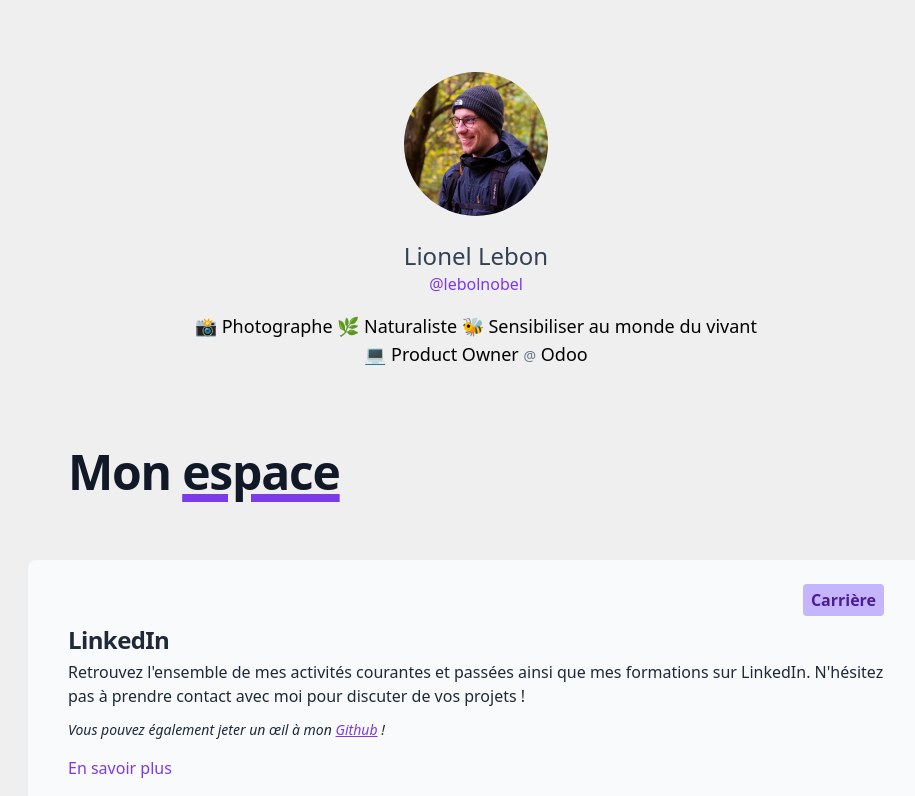
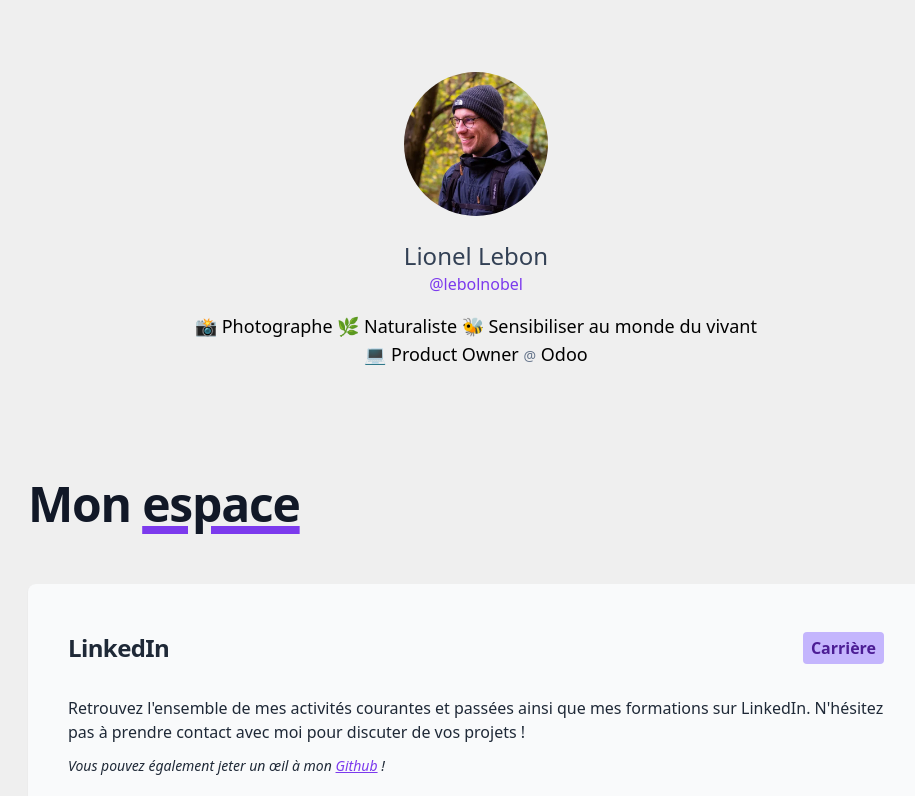
Before and after one commit to lebolnobel/lionellebon.eu, a React (Vite) app: page / in a window 1280 px wide. Shown: the top 796 px of the page, without its empty margins (164-1079 px from the left). Built offline with nearby package versions, Linux system fonts and the light colour scheme.

Commit message:
chore: change layout

```diff
--- a/index.html
+++ b/index.html
@@ -6,7 +6,10 @@
   <meta content="ie=edge" http-equiv="x-ua-compatible" />
   <meta content="width=device-width, initial-scale=1, maximum-scale=5, user-scalable=5, viewport-fit=cover"
     name="viewport" />
+
   <meta content="Lionel Lebon 📸 Photographe 🌿 Naturaliste 🐝 Sensibiliser au monde du vivant" name="description" />
+  <meta content="Lionel, Lebon, lebolnobel, photographe, naturaliste, natagora, engineer" name="keywords" />
+  <meta name="author" content="Lionel Lebon">
 
   <meta property="og:title" content="Lionel Lebon" />
   <meta property="og:description" content="📸 Photographe🌿 Naturaliste 🐝 Sensibiliser au monde du vivant" />
--- a/package.json
+++ b/package.json
@@ -9,9 +9,10 @@
     "check": "npm run lint && npm run tsc",
     "dev": "vite",
     "lint": "eslint . --ext ts,tsx --report-unused-disable-directives --max-warnings 0",
-    "preview": "vite preview --port 8080",
+    "preview": "vite preview --host --port 8080",
     "prepare": "husky",
-    "start": "vite",
+    "reset": "rm -rf node_modules/ && rm package-lock.json && npm i && npm audit fix",
+    "start": "vite --host",
     "tsc": "npx tsc",
     "watch-css": "npx tailwindcss -i ./src/styles/input.css -o ./src/styles/styles.css --watch"
   },
--- a/src/app/components/Activity.tsx
+++ b/src/app/components/Activity.tsx
@@ -13,25 +13,23 @@ export const Activity = (props: ActivityType): React.ReactNode => {
 
   return (
     <div className="text-gray-800 pt-6">
-      <div className="container max-w-4xl px-10 py-6 mx-auto rounded-lg shadow-sm bg-gray-50">
-        <div className="flex items-center justify-between">
-          {(date && <span className="text-sm text-gray-500">{date}</span>) ||
-            '\u00A0'}
+      <div className="container max-w-4xl px-10 pt-12 pb-6 mx-auto rounded-lg shadow-sm bg-gray-50">
+        <div className="flex flex-wrap items-center justify-between">
+          <div className="text-2xl font-bold hover:underline">
+            <a href={link}>{title}</a>
+          </div>
           {tag && (
             <span className="px-2 py-1 font-bold rounded bg-violet-300 text-violet-900">
               {tag}
             </span>
           )}
         </div>
-        <div className="mt-3">
-          <div className="text-2xl font-bold hover:underline">
-            <a href={link}>{title}</a>
-          </div>
-          <div className="mt-2">{content}</div>
-        </div>
+        <div className="mt-8 mb-2">{content}</div>
         <div className="flex items-center justify-between mt-4">
+          {(date && <span className="text-sm text-gray-500">{date}</span>) ||
+            '\u00A0'}
           <a href={link} className="hover:underline text-violet-600">
-            En savoir plus
+            En savoir plus →
           </a>
         </div>
       </div>
--- a/src/app/components/Footer.tsx
+++ b/src/app/components/Footer.tsx
@@ -2,7 +2,7 @@ import * as React from 'react';
 
 export const Footer = (): React.ReactNode => {
   return (
-    <div className="pt-6 text-center text-xs text-gray-900">
+    <div className="pt-12 text-center text-xs text-gray-900">
       Fait avec 🤍 par{' '}
       <a
         href="mailto:me [AT] lionellebon.eu"
--- a/src/app/components/Title.tsx
+++ b/src/app/components/Title.tsx
@@ -8,9 +8,9 @@ export const Title = (props: TitleType): React.ReactNode => {
   const { children } = props;
 
   return (
-    <div className="text-gray-800 pt-6">
-      <div className="container max-w-4xl px-10 py-6 mx-auto">
-        <h2 className="mb-4 text-4xl font-bold leading-none tracking-tight text-gray-900 md:text-5xl lg:text-5xl">
+    <div className="text-gray-800 pt-12">
+      <div className="container max-w-4xl py-8 mx-auto">
+        <h2 className="text-4xl font-bold leading-none tracking-tight text-gray-900 text-center md:text-left md:text-5xl lg:text-5xl">
           {children}
         </h2>
       </div>
--- a/src/styles/styles.css
+++ b/src/styles/styles.css
@@ -1,5 +1,113 @@
+*, ::before, ::after {
+  --tw-border-spacing-x: 0;
+  --tw-border-spacing-y: 0;
+  --tw-translate-x: 0;
+  --tw-translate-y: 0;
+  --tw-rotate: 0;
+  --tw-skew-x: 0;
+  --tw-skew-y: 0;
+  --tw-scale-x: 1;
+  --tw-scale-y: 1;
+  --tw-pan-x:  ;
+  --tw-pan-y:  ;
+  --tw-pinch-zoom:  ;
+  --tw-scroll-snap-strictness: proximity;
+  --tw-gradient-from-position:  ;
+  --tw-gradient-via-position:  ;
+  --tw-gradient-to-position:  ;
+  --tw-ordinal:  ;
+  --tw-slashed-zero:  ;
+  --tw-numeric-figure:  ;
+  --tw-numeric-spacing:  ;
+  --tw-numeric-fraction:  ;
+  --tw-ring-inset:  ;
+  --tw-ring-offset-width: 0px;
+  --tw-ring-offset-color: #fff;
+  --tw-ring-color: rgb(59 130 246 / 0.5);
+  --tw-ring-offset-shadow: 0 0 #0000;
+  --tw-ring-shadow: 0 0 #0000;
+  --tw-shadow: 0 0 #0000;
+  --tw-shadow-colored: 0 0 #0000;
+  --tw-blur:  ;
+  --tw-brightness:  ;
+  --tw-contrast:  ;
+  --tw-grayscale:  ;
+  --tw-hue-rotate:  ;
+  --tw-invert:  ;
+  --tw-saturate:  ;
+  --tw-sepia:  ;
+  --tw-drop-shadow:  ;
+  --tw-backdrop-blur:  ;
+  --tw-backdrop-brightness:  ;
+  --tw-backdrop-contrast:  ;
+  --tw-backdrop-grayscale:  ;
+  --tw-backdrop-hue-rotate:  ;
+  --tw-backdrop-invert:  ;
+  --tw-backdrop-opacity:  ;
+  --tw-backdrop-saturate:  ;
+  --tw-backdrop-sepia:  ;
+  --tw-contain-size:  ;
+  --tw-contain-layout:  ;
+  --tw-contain-paint:  ;
+  --tw-contain-style:  ;
+}
+
+::backdrop {
+  --tw-border-spacing-x: 0;
+  --tw-border-spacing-y: 0;
+  --tw-translate-x: 0;
+  --tw-translate-y: 0;
+  --tw-rotate: 0;
+  --tw-skew-x: 0;
+  --tw-skew-y: 0;
+  --tw-scale-x: 1;
+  --tw-scale-y: 1;
+  --tw-pan-x:  ;
+  --tw-pan-y:  ;
+  --tw-pinch-zoom:  ;
+  --tw-scroll-snap-strictness: proximity;
+  --tw-gradient-from-position:  ;
+  --tw-gradient-via-position:  ;
+  --tw-gradient-to-position:  ;
+  --tw-ordinal:  ;
+  --tw-slashed-zero:  ;
+  --tw-numeric-figure:  ;
+  --tw-numeric-spacing:  ;
+  --tw-numeric-fraction:  ;
+  --tw-ring-inset:  ;
+  --tw-ring-offset-width: 0px;
+  --tw-ring-offset-color: #fff;
+  --tw-ring-color: rgb(59 130 246 / 0.5);
+  --tw-ring-offset-shadow: 0 0 #0000;
+  --tw-ring-shadow: 0 0 #0000;
+  --tw-shadow: 0 0 #0000;
+  --tw-shadow-colored: 0 0 #0000;
+  --tw-blur:  ;
+  --tw-brightness:  ;
+  --tw-contrast:  ;
+  --tw-grayscale:  ;
+  --tw-hue-rotate:  ;
+  --tw-invert:  ;
+  --tw-saturate:  ;
+  --tw-sepia:  ;
+  --tw-drop-shadow:  ;
+  --tw-backdrop-blur:  ;
+  --tw-backdrop-brightness:  ;
+  --tw-backdrop-contrast:  ;
+  --tw-backdrop-grayscale:  ;
+  --tw-backdrop-hue-rotate:  ;
+  --tw-backdrop-invert:  ;
+  --tw-backdrop-opacity:  ;
+  --tw-backdrop-saturate:  ;
+  --tw-backdrop-sepia:  ;
+  --tw-contain-size:  ;
+  --tw-contain-layout:  ;
+  --tw-contain-paint:  ;
+  --tw-contain-style:  ;
+}
+
 /*
-! tailwindcss v3.4.3 | MIT License | https://tailwindcss.com
+! tailwindcss v3.4.14 | MIT License | https://tailwindcss.com
 */
 
 /*
@@ -442,116 +550,8 @@ video {
 
 /* Make elements with the HTML hidden attribute stay hidden by default */
 
-[hidden] {
+[hidden]:where(:not([hidden="until-found"])) {
   display: none;
-}
-
-*, ::before, ::after {
-  --tw-border-spacing-x: 0;
-  --tw-border-spacing-y: 0;
-  --tw-translate-x: 0;
-  --tw-translate-y: 0;
-  --tw-rotate: 0;
-  --tw-skew-x: 0;
-  --tw-skew-y: 0;
-  --tw-scale-x: 1;
-  --tw-scale-y: 1;
-  --tw-pan-x:  ;
-  --tw-pan-y:  ;
-  --tw-pinch-zoom:  ;
-  --tw-scroll-snap-strictness: proximity;
-  --tw-gradient-from-position:  ;
-  --tw-gradient-via-position:  ;
-  --tw-gradient-to-position:  ;
-  --tw-ordinal:  ;
-  --tw-slashed-zero:  ;
-  --tw-numeric-figure:  ;
-  --tw-numeric-spacing:  ;
-  --tw-numeric-fraction:  ;
-  --tw-ring-inset:  ;
-  --tw-ring-offset-width: 0px;
-  --tw-ring-offset-color: #fff;
-  --tw-ring-color: rgb(59 130 246 / 0.5);
-  --tw-ring-offset-shadow: 0 0 #0000;
-  --tw-ring-shadow: 0 0 #0000;
-  --tw-shadow: 0 0 #0000;
-  --tw-shadow-colored: 0 0 #0000;
-  --tw-blur:  ;
-  --tw-brightness:  ;
-  --tw-contrast:  ;
-  --tw-grayscale:  ;
-  --tw-hue-rotate:  ;
-  --tw-invert:  ;
-  --tw-saturate:  ;
-  --tw-sepia:  ;
-  --tw-drop-shadow:  ;
-  --tw-backdrop-blur:  ;
-  --tw-backdrop-brightness:  ;
-  --tw-backdrop-contrast:  ;
-  --tw-backdrop-grayscale:  ;
-  --tw-backdrop-hue-rotate:  ;
-  --tw-backdrop-invert:  ;
-  --tw-backdrop-opacity:  ;
-  --tw-backdrop-saturate:  ;
-  --tw-backdrop-sepia:  ;
-  --tw-contain-size:  ;
-  --tw-contain-layout:  ;
-  --tw-contain-paint:  ;
-  --tw-contain-style:  ;
-}
-
-::backdrop {
-  --tw-border-spacing-x: 0;
-  --tw-border-spacing-y: 0;
-  --tw-translate-x: 0;
-  --tw-translate-y: 0;
-  --tw-rotate: 0;
-  --tw-skew-x: 0;
-  --tw-skew-y: 0;
-  --tw-scale-x: 1;
-  --tw-scale-y: 1;
-  --tw-pan-x:  ;
-  --tw-pan-y:  ;
-  --tw-pinch-zoom:  ;
-  --tw-scroll-snap-strictness: proximity;
-  --tw-gradient-from-position:  ;
-  --tw-gradient-via-position:  ;
-  --tw-gradient-to-position:  ;
-  --tw-ordinal:  ;
-  --tw-slashed-zero:  ;
-  --tw-numeric-figure:  ;
-  --tw-numeric-spacing:  ;
-  --tw-numeric-fraction:  ;
-  --tw-ring-inset:  ;
-  --tw-ring-offset-width: 0px;
-  --tw-ring-offset-color: #fff;
-  --tw-ring-color: rgb(59 130 246 / 0.5);
-  --tw-ring-offset-shadow: 0 0 #0000;
-  --tw-ring-shadow: 0 0 #0000;
-  --tw-shadow: 0 0 #0000;
-  --tw-shadow-colored: 0 0 #0000;
-  --tw-blur:  ;
-  --tw-brightness:  ;
-  --tw-contrast:  ;
-  --tw-grayscale:  ;
-  --tw-hue-rotate:  ;
-  --tw-invert:  ;
-  --tw-saturate:  ;
-  --tw-sepia:  ;
-  --tw-drop-shadow:  ;
-  --tw-backdrop-blur:  ;
-  --tw-backdrop-brightness:  ;
-  --tw-backdrop-contrast:  ;
-  --tw-backdrop-grayscale:  ;
-  --tw-backdrop-hue-rotate:  ;
-  --tw-backdrop-invert:  ;
-  --tw-backdrop-opacity:  ;
-  --tw-backdrop-saturate:  ;
-  --tw-backdrop-sepia:  ;
-  --tw-contain-size:  ;
-  --tw-contain-layout:  ;
-  --tw-contain-paint:  ;
-  --tw-contain-style:  ;
 }
 
 .container {
@@ -609,6 +609,14 @@ video {
   margin-top: 1rem;
 }
 
+.mb-2 {
+  margin-bottom: 0.5rem;
+}
+
+.mt-8 {
+  margin-top: 2rem;
+}
+
 .flex {
   display: flex;
 }
@@ -621,16 +629,16 @@ video {
   width: 9rem;
 }
 
-.min-w-36 {
-  min-width: 9rem;
-}
-
 .max-w-4xl {
   max-width: 56rem;
 }
 
 .cursor-pointer {
   cursor: pointer;
+}
+
+.flex-wrap {
+  flex-wrap: wrap;
 }
 
 .items-center {
@@ -706,12 +714,45 @@ video {
   padding-bottom: 1.5rem;
 }
 
+.py-8 {
+  padding-top: 2rem;
+  padding-bottom: 2rem;
+}
+
 .pt-3 {
   padding-top: 0.75rem;
 }
 
 .pt-6 {
   padding-top: 1.5rem;
+}
+
+.pb-20 {
+  padding-bottom: 5rem;
+}
+
+.pt-10 {
+  padding-top: 2.5rem;
+}
+
+.pt-8 {
+  padding-top: 2rem;
+}
+
+.pb-10 {
+  padding-bottom: 2.5rem;
+}
+
+.pb-6 {
+  padding-bottom: 1.5rem;
+}
+
+.pt-20 {
+  padding-top: 5rem;
+}
+
+.pt-12 {
+  padding-top: 3rem;
 }
 
 .text-center {
@@ -816,19 +857,8 @@ video {
   box-shadow: var(--tw-ring-offset-shadow, 0 0 #0000), var(--tw-ring-shadow, 0 0 #0000), var(--tw-shadow);
 }
 
-.blur {
-  --tw-blur: blur(8px);
-  filter: var(--tw-blur) var(--tw-brightness) var(--tw-contrast) var(--tw-grayscale) var(--tw-hue-rotate) var(--tw-invert) var(--tw-saturate) var(--tw-sepia) var(--tw-drop-shadow);
-}
-
 .transition-transform {
   transition-property: transform;
-  transition-timing-function: cubic-bezier(0.4, 0, 0.2, 1);
-  transition-duration: 150ms;
-}
-
-.transition-all {
-  transition-property: all;
   transition-timing-function: cubic-bezier(0.4, 0, 0.2, 1);
   transition-duration: 150ms;
 }
@@ -859,6 +889,10 @@ body {
   .sm\:p-6 {
     padding: 1.5rem;
   }
+
+  .sm\:text-center {
+    text-align: center;
+  }
 }
 
 @media (min-width: 768px) {
@@ -870,6 +904,14 @@ body {
   .md\:py-10 {
     padding-top: 2.5rem;
     padding-bottom: 2.5rem;
+  }
+
+  .md\:text-left {
+    text-align: left;
+  }
+
+  .md\:text-center {
+    text-align: center;
   }
 
   .md\:text-5xl {
```
Also changed, not shown: src/app/components/Header.tsx (+1 -8 lines), 1 other file (tests, documents, lock files or other folders).
